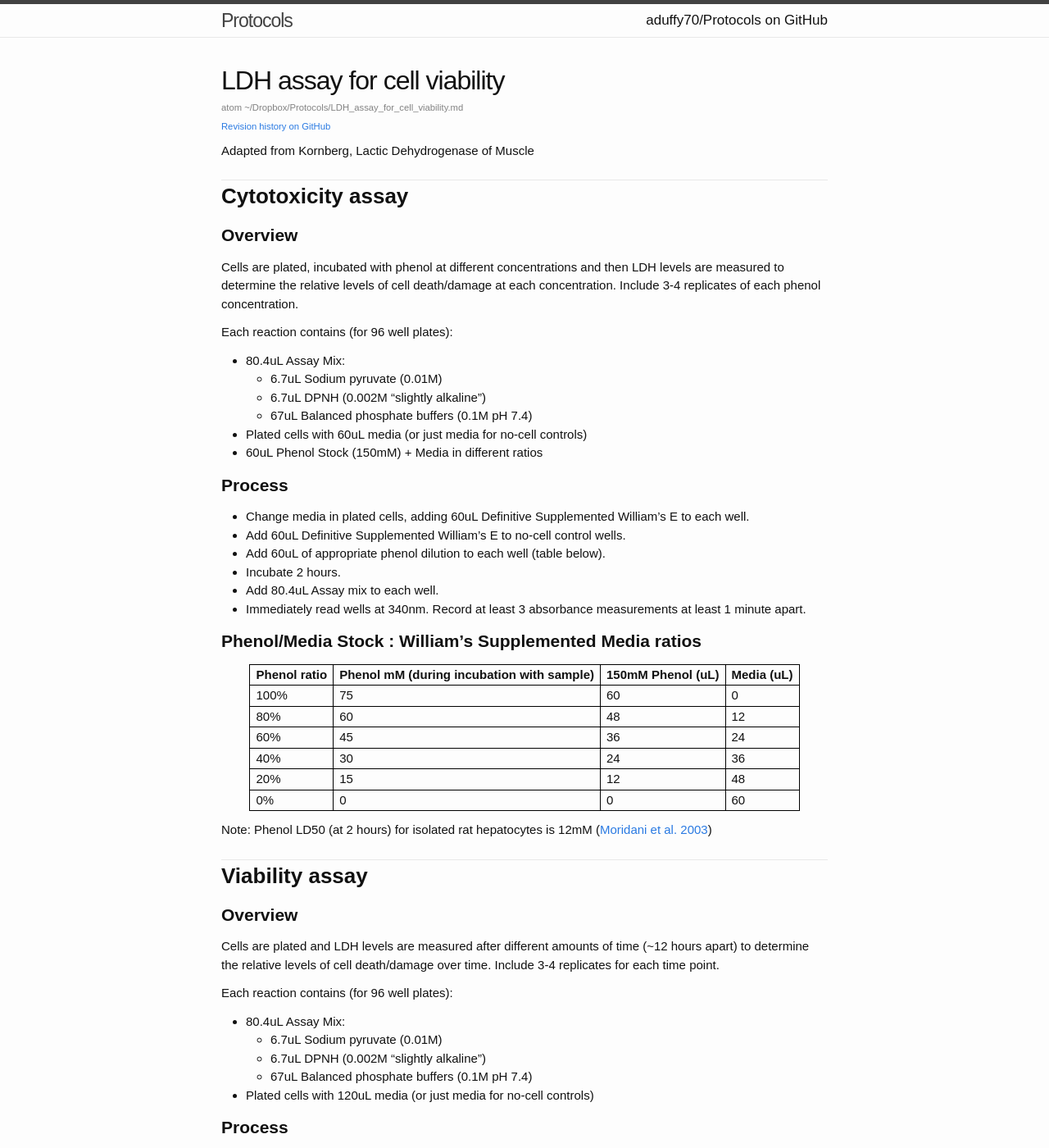
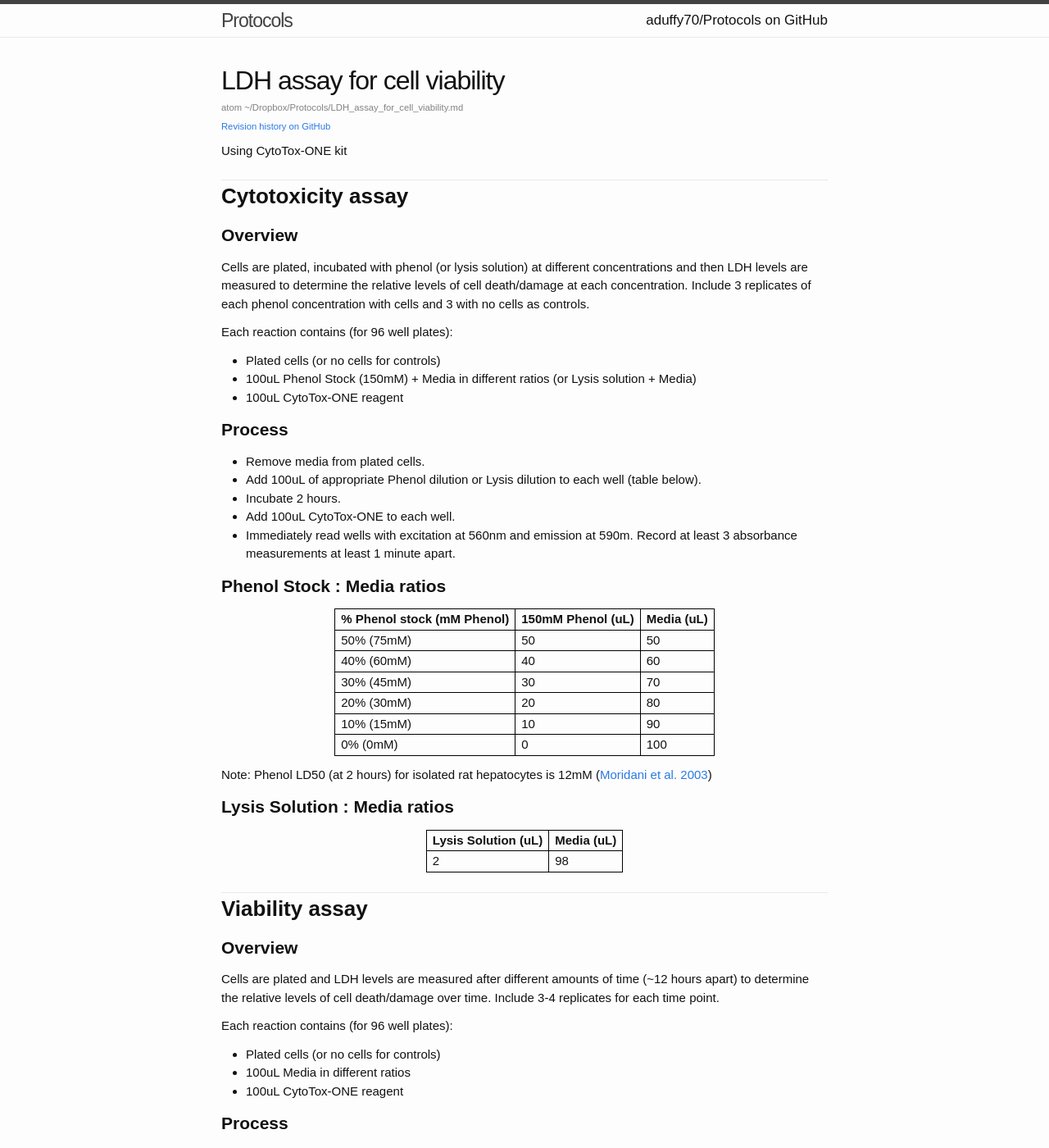
Before and after one commit to aduffy70/Protocols, a Jekyll site: the page built from LDH_assay_for_cell_viability.md, in a window 1280 px wide and 1400 px high. Shown: the whole window at 82% size. Built offline with Jekyll 4.4.1, drawn with Linux system fonts in a browser that asks for light colours; some web fonts are replaced; some of the changed text lies outside the part shown.

Commit message:
Changed to use CytoTox-ONE kit instead of homebrewed assay reagents.

```diff
--- a/LDH_assay_for_cell_viability.md
+++ b/LDH_assay_for_cell_viability.md
@@ -3,43 +3,45 @@ layout: page
 title: LDH assay for cell viability
 categories: protocol
 ---
-Adapted from Kornberg, Lactic Dehydrogenase of Muscle
+Using CytoTox-ONE kit
 
 # Cytotoxicity assay
 
 ## Overview
 
-Cells are plated, incubated with phenol at different concentrations and then LDH levels are measured to determine the relative levels of cell death/damage at each concentration. Include 3-4 replicates of each phenol concentration.
+Cells are plated, incubated with phenol (or lysis solution) at different concentrations and then LDH levels are measured to determine the relative levels of cell death/damage at each concentration. Include 3 replicates of each phenol concentration with cells and 3 with no cells as controls.
 
 Each reaction contains (for 96 well plates):
-  * 80.4uL Assay Mix:
-    - 6.7uL Sodium pyruvate (0.01M)
-    - 6.7uL DPNH (0.002M “slightly alkaline”)
-    - 67uL Balanced phosphate buffers (0.1M pH 7.4)
-  * Plated cells with 60uL media (or just media for no-cell controls)
-  * 60uL Phenol Stock (150mM) + Media in different ratios
+  * Plated cells (or no cells for controls)
+  * 100uL Phenol Stock (150mM) + Media in different ratios (or Lysis solution + Media)
+  * 100uL CytoTox-ONE reagent
 
 ## Process
 
-  * Change media in plated cells, adding 60uL Definitive Supplemented William's E to each well.
-  * Add 60uL Definitive Supplemented William's E to no-cell control wells.
-  * Add 60uL of appropriate phenol dilution to each well (table below).
+  * Remove media from plated cells.
+  * Add 100uL of appropriate Phenol dilution or Lysis dilution to each well (table below).
   * Incubate 2 hours.
-  * Add 80.4uL Assay mix to each well.
-  * Immediately read wells at 340nm. Record at least 3 absorbance measurements at least 1 minute apart.
+  * Add 100uL CytoTox-ONE to each well.
+  * Immediately read wells with excitation at 560nm and emission at 590m. Record at least 3 absorbance measurements at least 1 minute apart.
 
-## Phenol/Media Stock : William's Supplemented Media ratios
+## Phenol Stock : Media ratios
 
-| Phenol ratio | Phenol mM (during incubation with sample) | 150mM Phenol (uL) | Media (uL) |
-| ------------ | ----------------------------------------- | ----------- | ---------- |
-| 100% | 75 | 60 | 0  |
-| 80%  | 60 | 48 | 12 |
-| 60%  | 45 | 36 | 24 |
-| 40%  | 30 | 24 | 36 |
-| 20%  | 15 | 12 | 48 |
-| 0%   | 0 | 0  | 60 |
+| % Phenol stock (mM Phenol) | 150mM Phenol (uL) | Media (uL) |
+| -------------------------- | ----------------- | ---------- |
+| 50% (75mM) | 50 | 50 |
+| 40% (60mM) | 40 | 60 |
+| 30% (45mM) | 30 | 70 |
+| 20% (30mM) | 20 | 80 |
+| 10% (15mM) | 10 | 90 |
+| 0% (0mM) | 0  | 100 |
 
 Note: Phenol LD50 (at 2 hours) for isolated rat hepatocytes is 12mM ([Moridani et al. 2003][1])
+
+## Lysis Solution : Media ratios
+
+| Lysis Solution (uL) | Media (uL) |
+| ------------------- | ---------- |
+| 2 | 98 |
 
 # Viability assay
 
@@ -48,19 +50,17 @@ Note: Phenol LD50 (at 2 hours) for isolated rat hepatocytes is 12mM ([Moridani e
 Cells are plated and LDH levels are measured after different amounts of time (~12 hours apart) to determine the relative levels of cell death/damage over time. Include 3-4 replicates for each time point.
 
 Each reaction contains (for 96 well plates):
-  * 80.4uL Assay Mix:
-    - 6.7uL Sodium pyruvate (0.01M)
-    - 6.7uL DPNH (0.002M “slightly alkaline”)
-    - 67uL Balanced phosphate buffers (0.1M pH 7.4)
-  * Plated cells with 120uL media (or just media for no-cell controls)
+  * Plated cells (or no cells for controls)
+  * 100uL Media in different ratios
+  * 100uL CytoTox-ONE reagent
 
 ## Process
 
-  * Change media in plated cells, adding 120uL Definitive Supplemented William's E to each well.
-  * Add 120uL Definitive Supplemented William's E to no-cell control wells.
+  * Change media in plated cells, adding 100uL media to each well.
+  * Add 100uL media to no-cell control wells.
   * At each timepoint:
-    - Add 80.4uL Assay mix to each well for that timepoint.
-    - Immediately read wells at 340nm. Record at least 3 absorbance measurements at least 1 minute apart.
+    - 100uL CytoTox-ONE reagent to each well for that timepoint.
+    - Immediately read wells with excitation at 560nm and emission at 590m. Record at least 3 absorbance measurements at least 1 minute apart.
 
 # RECIPES
 
@@ -70,24 +70,4 @@ For ~10mL:
   * 158uL Phenol (89%)
   * 10mL Media (the same media the cells are in)
 
-## Balanced phosphate buffers (0.1M pH 7.4)
-
-For ~50uL:
-  * 25mL 0.1M KH2PO4
-  * Add 0.1M K2HPO4 until pH is 7.4
-
-## Sodium pyruvate (0.01M)
-
-For 100mL:
-  * 10mL 0.1M sodium pyruvate (Sigma)
-  * 90mL water
-
-## DPNH (0.002M “Slightly alkaline” pH)
-
-For 10mL:
-  * 4mg DPNH
-  * ~9mL water
-  * NaOH to reach ~ pH 7.7
-  * Water to 10mL
-
 [1]: http://doi.org/10.1016/S0009-2797(02)00258-2
```
